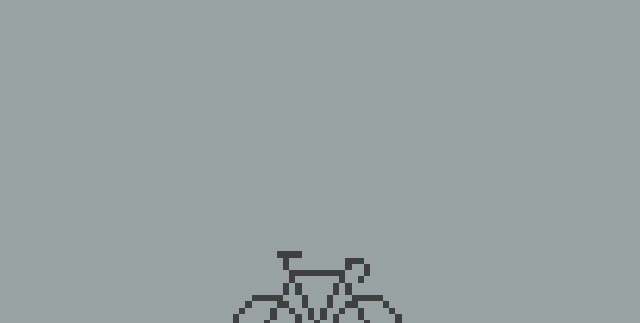
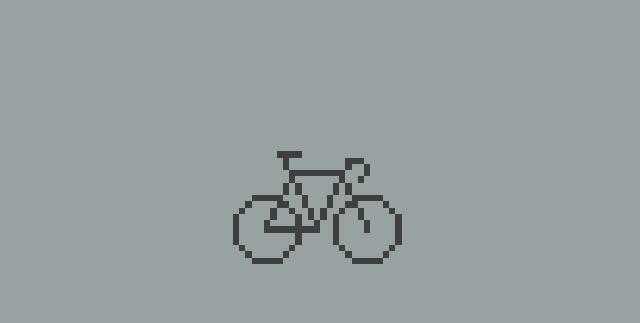
Before and after one commit to bicycleio/bicycleio.github.com, a plain HTML site: page index.html in a window 1280 px wide. Shown: the top 323 px of the page, without its empty margins (320-960 px from the left). Drawn offline with Linux system fonts and the light colour scheme.

Commit message:
Tweek of font color

```diff
--- a/css/style.css
+++ b/css/style.css
@@ -6,7 +6,7 @@
 
     	body {
     		background-color: #99A2A2;
-            color: #383838;
+            color: #3F3F3F;
             font-family: "AppleII";
             text-align: center;
 
@@ -14,7 +14,7 @@
 
         a, a:link, a:visited, a:hover, a:active {
             text-decoration: none;
-            color: #383838;
+            color: #3F3F3F;
         }
 
         a:hover {
@@ -22,7 +22,7 @@
         }
 
         #logo {
-            margin-top: 200px;
+            margin-top: 100px;
         }
 
         #title {
```
